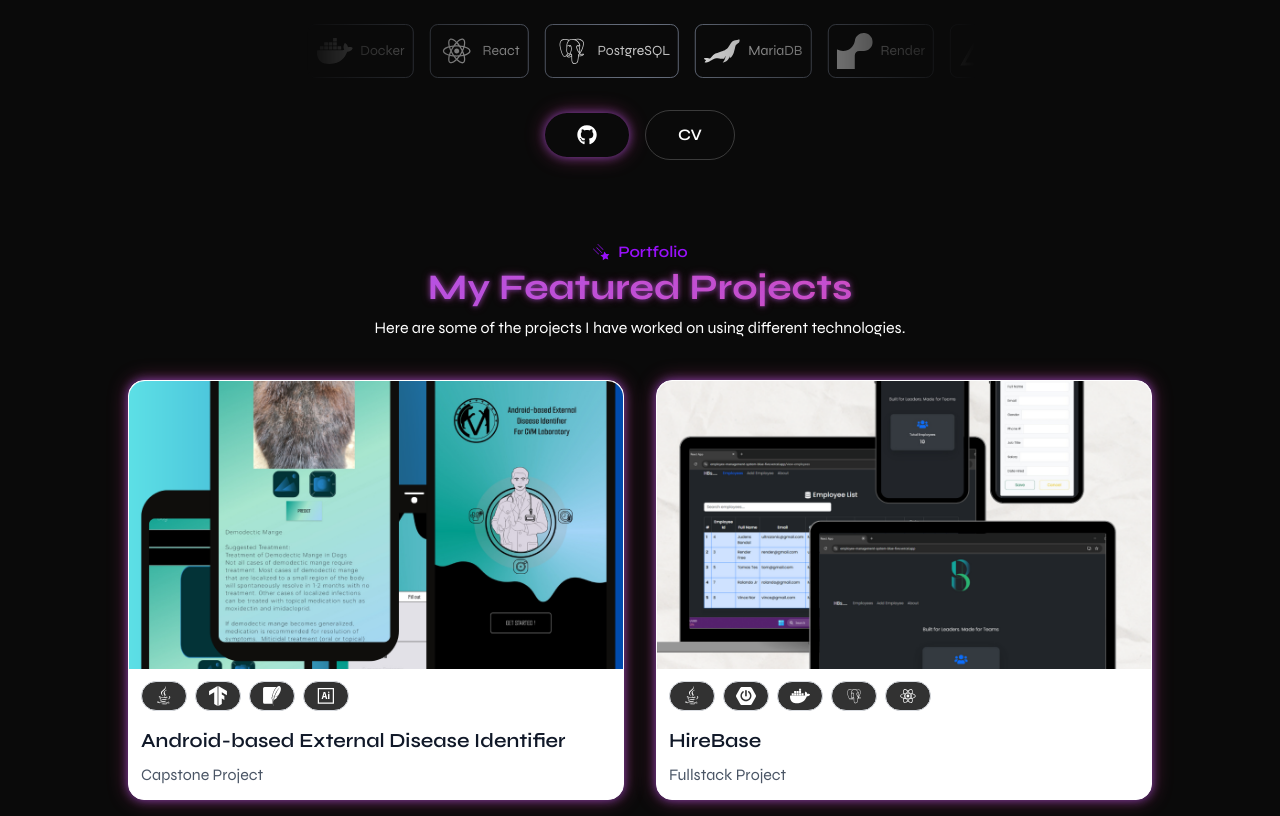
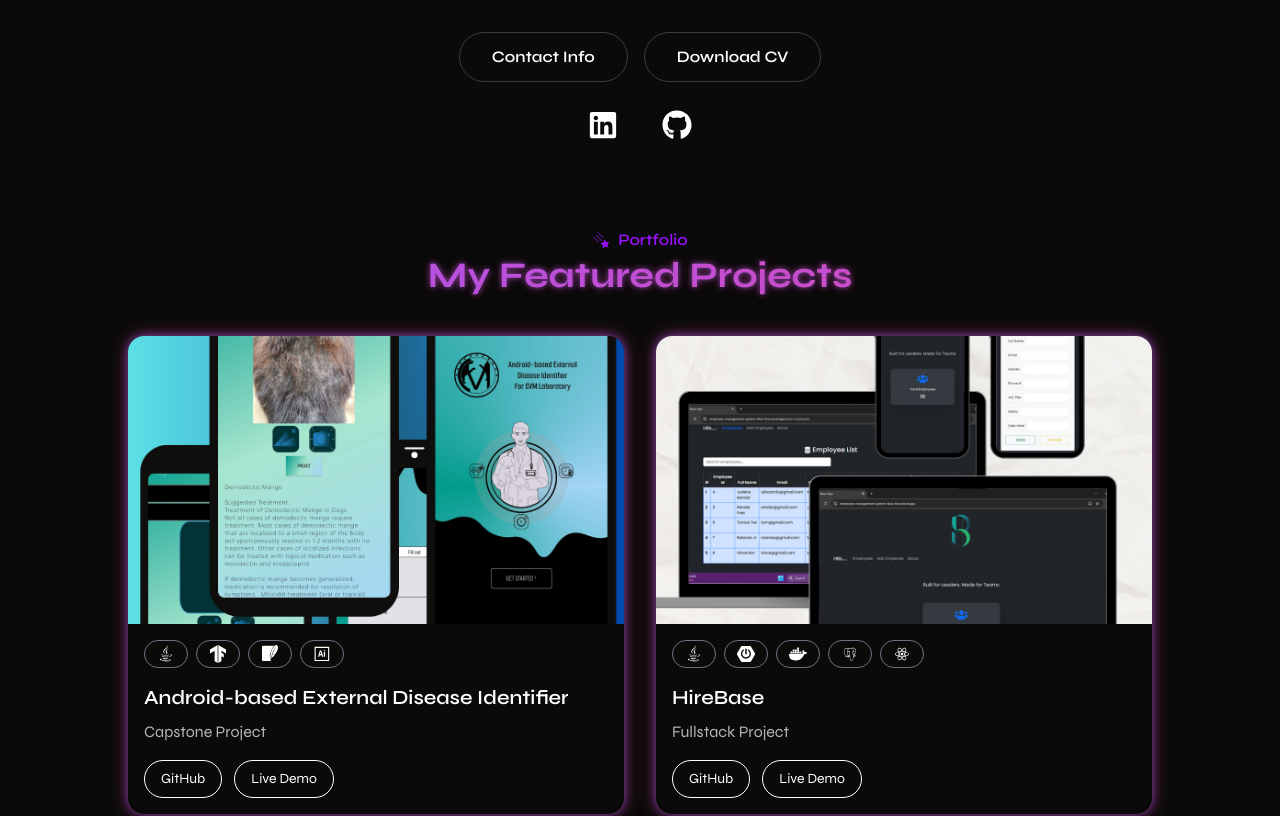
Before and after one commit to zonic-ultra/dendev, a Next.js app: page / in a window 1280 px wide. Shown: the part 380-1196 px from the top of the page. Built offline with nearby package versions, Linux system fonts and the light colour scheme.

Commit message:
Second commit

```diff
--- a/app/components/About.jsx
+++ b/app/components/About.jsx
@@ -13,8 +13,8 @@ const About = () => {
           About
         </p>
         <h2 className="text-2xl md:text-3xl lg:text-4xl font-bold text-gradient mb-8">
-          Server-side <br />
-          Logic
+          I build reliable server-side logic <br />
+          to support today’s digital solutions.
         </h2>
       </div>
       <div className="grid grid-cols-1 md:grid-cols-3 gap-6 mb-12">
--- /dev/null
+++ b/app/components/Contact.jsx
@@ -0,0 +1,79 @@
+import React from "react";
+import { FaPaperPlane } from "react-icons/fa";
+import { GiFallingStar } from "react-icons/gi";
+
+const Contact = () => {
+  return (
+    <section className="mt-12 pb-8" id="contact">
+      <div className="text-center mb-10">
+        <p className="font-semibold inline-flex items-center gap-2 text-purple-600">
+          <GiFallingStar className="text-lg" />
+          Contact
+        </p>
+        <h2 className="text-gradient text-2xl md:text-3xl lg:text-4xl font-bold mb-2">
+          Let’s turn ideas <br /> into reality
+        </h2>
+      </div>
+      {/* conatct form */}
+      <form
+        action=""
+        className="max-w-4xl max-auto grid grid-cols-1 md:grid-cols-2 gap-6 px-4 text-xl font-semibold"
+      >
+        <div className="flex flex-col space-y-6">
+          <input
+            type="text"
+            name=""
+            id=""
+            placeholder="Your name"
+            required
+            className="border-b-2 border-outer bg-transparent focus:outline-none focus:border-green-400 py-3"
+          />
+          <input
+            type="email"
+            name=""
+            id=""
+            placeholder="Email Address"
+            required
+            className="border-b-2 border-outer bg-transparent focus:outline-none focus:border-green-400 py-3"
+          />
+        </div>
+
+        {/* right side */}
+        <div className="flex flex-col space-y-6">
+          <input
+            type="text"
+            name=""
+            id=""
+            placeholder="Company name"
+            required
+            className="border-b-2 border-outer bg-transparent focus:outline-none focus:border-green-400 py-3"
+          />
+          <input
+            type="tel"
+            name=""
+            id=""
+            placeholder="Phon number"
+            required
+            className="border-b-2 border-outer bg-transparent focus:outline-none focus:border-green-400 py-3"
+          />
+        </div>
+        {/* text area */}
+
+        <div className="md:col-span-2">
+          <textarea
+            name=""
+            id=""
+            placeholder="🙂"
+            required
+            className="w-full border-b-2 border-outer bg-transparent focus:outline-none focus:border-green-400 py-3"
+          ></textarea>
+        </div>
+        <button className="border rounded-full border-green-300 p-2 hover:text-green-400">
+          Send Message <FaPaperPlane className="text-green-400 inline-block " />
+        </button>
+      </form>
+    </section>
+  );
+};
+
+export default Contact;
--- a/app/components/Hero.jsx
+++ b/app/components/Hero.jsx
@@ -1,31 +1,16 @@
 import React from "react";
 import Image from "next/image";
 import ReactCountryFlag from "react-country-flag";
-import { motion } from "framer-motion";
-import { FaGithub, FaJava } from "react-icons/fa";
-import { SiDocker, SiMariadb, SiSpringboot, SiRender } from "react-icons/si";
-import { RiJavaFill, RiJavascriptLine, RiVercelLine } from "react-icons/ri";
-import { GrHtml5 } from "react-icons/gr";
-import { DiCss3, DiIllustrator, DiPostgresql, DiReact } from "react-icons/di";
-import { HiDownload } from "react-icons/hi";
+// import { motion } from "framer-motion";
+import { FaGithub, FaJava, FaLinkedin } from "react-icons/fa";
+// import { SiDocker, SiMariadb, SiSpringboot, SiRender } from "react-icons/si";
+// import { RiJavaFill, RiJavascriptLine, RiVercelLine } from "react-icons/ri";
+// import { GrHtml5 } from "react-icons/gr";
+// import { DiCss3, DiIllustrator, DiPostgresql, DiReact } from "react-icons/di";
 
 const Hero = () => {
-  const icons = [
-    { icon: <GrHtml5 />, name: "HTML" },
-    { icon: <DiCss3 />, name: "CSS" },
-    { icon: <RiJavascriptLine />, name: "JavaScript" },
-    { icon: <RiJavaFill />, name: "Java" },
-    { icon: <SiSpringboot />, name: "Spring Boot" },
-    { icon: <SiDocker />, name: "Docker" },
-    { icon: <DiReact />, name: "React" },
-    { icon: <DiPostgresql />, name: "PostgreSQL" },
-    { icon: <SiMariadb />, name: "MariaDB" },
-    { icon: <SiRender />, name: "Render" },
-    { icon: <RiVercelLine />, name: "Vercel" },
-    { icon: <DiIllustrator />, name: "Adobe Illustrator" },
-  ];
   return (
-    <section>
+    <section id="#">
       <div className="max-w-2xl m-auto flex flex-col items-center justify-center text-center pt-24 md:pt-36 px-4 md:px-0 pb-8 overflow-hidden">
         {/* profile */}
         <div>
@@ -47,12 +32,12 @@ const Hero = () => {
             style={{ width: "1em", height: "1em" }}
           />
         </h3>
-        <h1 className="text-lg md:text-xl font-semibold">
+        <h1 className="text-lg md:text-xl font-semibold mb-5">
           Java Developer{" "}
           <FaJava className="inline-block text-lg md:text-2xl font-semibold " />
         </h1>
 
-        {/* icons ani */}
+        {/* icons ani
         <div className="realtive my-6 md:my-8 w-full mask-r-from-50% mask-l-from-50% overflow">
           <motion.div
             className="flex gap-4 w-max"
@@ -64,7 +49,7 @@ const Hero = () => {
               ease: "linear",
             }}
           >
-            {/* looping */}
+            looping
 
             {icons.concat(icons).map((icon, index) => (
               <span
@@ -78,40 +63,39 @@ const Hero = () => {
               </span>
             ))}
           </motion.div>
-        </div>
-        {/* <div className="flex flex-col md:flex-row items-center gap-4 w-full md:w-auto">
+        </div> */}
+
+        <div className="flex flex-col md:flex-row items-center gap-4 w-full md:w-auto mt-5">
           <a
-            href="#porfolio"
-            className="custom-gradient w-full md:w-auto py-3 px-8 text-white rounded-2xl rounded-full font-semibold flex items-center justify-center gap-2 hover:opacity-90 transition-opacity duration-300"
+            href="#contact"
+            className="w-full md:w-auto py-3 px-8 rounded-full font-semibold flex items-center justify-center gap-2 border border-content/20 hover:border-content/40 hover:shadow-lg transition-colors duration-300 cursor-pointer"
           >
-            My Work <HiOutlineViewGrid className="text-lg" />
-          </a>
-          <a
-            href="/assets/Judens%20Bandal%20Resume.pdf"
-            target="_blank"
-            rel="noopener noreferrer"
-            className="w-full md:w-auto py-3 px-8 rounded-full font-semibold border border-content/20 hover:border-content/40 hover:shadow-lg transition-color duration-300 flex items-center justify-center gap-2"
-          >
-            My Resume
-            <HiDownload className="text-lg" />
-          </a>
-        </div> */}
-        <div className="flex flex-col md:flex-row items-center gap-4 w-full md:w-auto">
-          <a
-            href="#portfolio"
-            className="custom-gradient w-full md:w-auto py-3 px-8 text-white rounded-full font-semibold flex items-center justify-center gap-2 hover:opacity-90 transition-opacity duration-300 cursor-pointer"
-          >
-            <FaGithub className="text-xl" />
+            Contact Info
           </a>
 
           <a
             href="/assets/Judens%20Bandal%20Resume.pdf"
             target="_blank"
             rel="noopener noreferrer"
-            className=" w-full md:w-auto py-3 px-8 rounded-full font-semibold border border-content/20 hover:border-content/40 hover:shadow-lg transition-colors duration-300 flex items-center justify-center gap-2 cursor-pointer"
+            className="w-full md:w-auto py-3 px-8 rounded-full font-semibold flex items-center justify-center gap-2 border border-content/20 hover:border-content/40 hover:shadow-lg transition-colors duration-300 cursor-pointer"
           >
-            CV
-            {/* <HiDownload className="text-lg" /> */}
+            Download CV
+          </a>
+        </div>
+
+        <div className="flex flex-row items-center justify-center gap-3 w-full md:w-auto mt-5">
+          <a
+            href="https://www.linkedin.com/in/judens-bandal-027185375/"
+            className="w-auto py-2 px-4 text-3xl flex items-center justify-center cursor-pointer"
+          >
+            <FaLinkedin />
+          </a>
+
+          <a
+            href="https://github.com/zonic-ultra"
+            className="w-auto py-2 px-4 text-3xl flex items-center justify-center cursor-pointer"
+          >
+            <FaGithub />
           </a>
         </div>
       </div>
--- a/app/components/NavBar.jsx
+++ b/app/components/NavBar.jsx
@@ -6,7 +6,7 @@ const NavBar = () => {
   const [isMenuOpen, setIsMenuOpen] = useState(false);
   const navLinks = [
     { name: "Home", href: "#" },
-    { name: "Porfolio", href: "#porfolio" },
+    { name: "Porfolio", href: "#portfolio" },
     { name: "About", href: "#about" },
     { name: "Resume", href: "#resume" },
     { name: "Contact", href: "#contact" },
--- a/app/components/Porfolio.jsx
+++ b/app/components/Porfolio.jsx
@@ -13,6 +13,8 @@ const Portfolio = () => {
       description: "Capstone Project",
       image: "/assets/capstone_project.png",
       tags: [RiJavaFill, SiTensorflow, SiSqlite, DiIllustrator],
+      github: "https://github.com/yourusername/hirebase", // 🔗 replace with your link
+      live: "https://hirebase-demo.com",
     },
     {
       id: 2,
@@ -20,6 +22,8 @@ const Portfolio = () => {
       description: "Fullstack Project",
       image: "/assets/hirebase_design.png",
       tags: [RiJavaFill, SiSpringboot, SiDocker, DiPostgresql, DiReact],
+      github: "https://github.com/yourusername/hirebase", // 🔗 replace with your link
+      live: "https://hirebase-demo.com", // 🔗 replace with your live demo
     },
   ];
 
@@ -33,10 +37,6 @@ const Portfolio = () => {
         <h2 className="text-gradient text-2xl md:text-3xl lg:text-4xl font-bold mb-2">
           My Featured Projects
         </h2>
-        <p className="text-white-600 max-w-xl mx-auto">
-          Here are some of the projects I have worked on using different
-          technologies.
-        </p>
       </div>
 
       {/* Project grid */}
@@ -44,7 +44,7 @@ const Portfolio = () => {
         {projects.map((project) => (
           <div
             key={project.id}
-            className="bg-white rounded-2xl shadow-lg hover:shadow-2xl transition duration-300 border custom-gradient flex flex-col"
+            className="rounded-2xl shadow-lg hover:shadow-2xl transition duration-300 border-black flex flex-col custom-gradient"
           >
             {/* Project Image */}
             <img
@@ -54,28 +54,50 @@ const Portfolio = () => {
             />
 
             {/* Project Content */}
-            <div className="p-3 flex flex-col flex-1">
+            <div className="p-4 flex flex-col flex-1">
               {/* Tags */}
               <div className="flex flex-wrap gap-2 mb-4">
                 {project.tags.map((Icon, index) => (
                   <span
                     key={index}
-                    className="px-3 py-1 bg-black opacity-80 text-xl rounded-full border border-gray-300 flex items-center justify-center"
+                    className="px-3 py-1 border border-gray-500 text-white text-lg rounded-full flex items-center justify-center"
                   >
                     <Icon />
                   </span>
                 ))}
               </div>
 
-              {/* Title + Button */}
-              <div className="flex items-center justify-between mb-2">
-                <h3 className="text-lg md:text-xl font-semibold text-gray-900">
-                  {project.title}
-                </h3>
-              </div>
+              {/* Title */}
+              <h3 className="text-lg md:text-xl font-semibold text-white-900 mb-2">
+                {project.title}
+              </h3>
 
               {/* Description */}
-              <p className="text-gray-600">{project.description}</p>
+              <p className="text-white opacity-70 mb-4">
+                {project.description}
+              </p>
+
+              {/* Buttons (only for HireBase) */}
+              {project.github && project.live && (
+                <div className="flex gap-3 mt-auto">
+                  <a
+                    href={project.github}
+                    target="_blank"
+                    rel="noopener noreferrer"
+                    className="px-4 py-2 border-1 text-white text-sm rounded-full hover:bg-gray-900 transition"
+                  >
+                    GitHub
+                  </a>
+                  <a
+                    href={project.live}
+                    target="_blank"
+                    rel="noopener noreferrer"
+                    className="px-4 py-2 text-white text-sm border-1 rounded-full hover:bg-gray-900 transition"
+                  >
+                    Live Demo
+                  </a>
+                </div>
+              )}
             </div>
           </div>
         ))}
--- a/app/page.js
+++ b/app/page.js
@@ -1,6 +1,7 @@
 "use client";
 
 import About from "./components/About";
+import Contact from "./components/Contact";
 import Hero from "./components/Hero";
 import NavBar from "./components/NavBar";
 import Porfolio from "./components/Porfolio";
@@ -14,6 +15,7 @@ export default function Home() {
       <Porfolio />
       <About />
       <Resume />
+      <Contact />
       {/* <div className="absolute inset-0">
         <div className="absolute left-1/4 top-0 h-full w-[2px] bg-gradient-to-b from-cyan-400/70 via-transparent to-transparent animate-[glowline_4s_linear_infinite]"></div>
         <div className="absolute left-2/4 top-0 h-full w-[2px] bg-gradient-to-b from-purple-400/70 via-transparent to-transparent animate-[glowline_6s_linear_infinite]"></div>
```
Also changed, not shown: app/components/Resume.jsx (+75 -0 lines).
